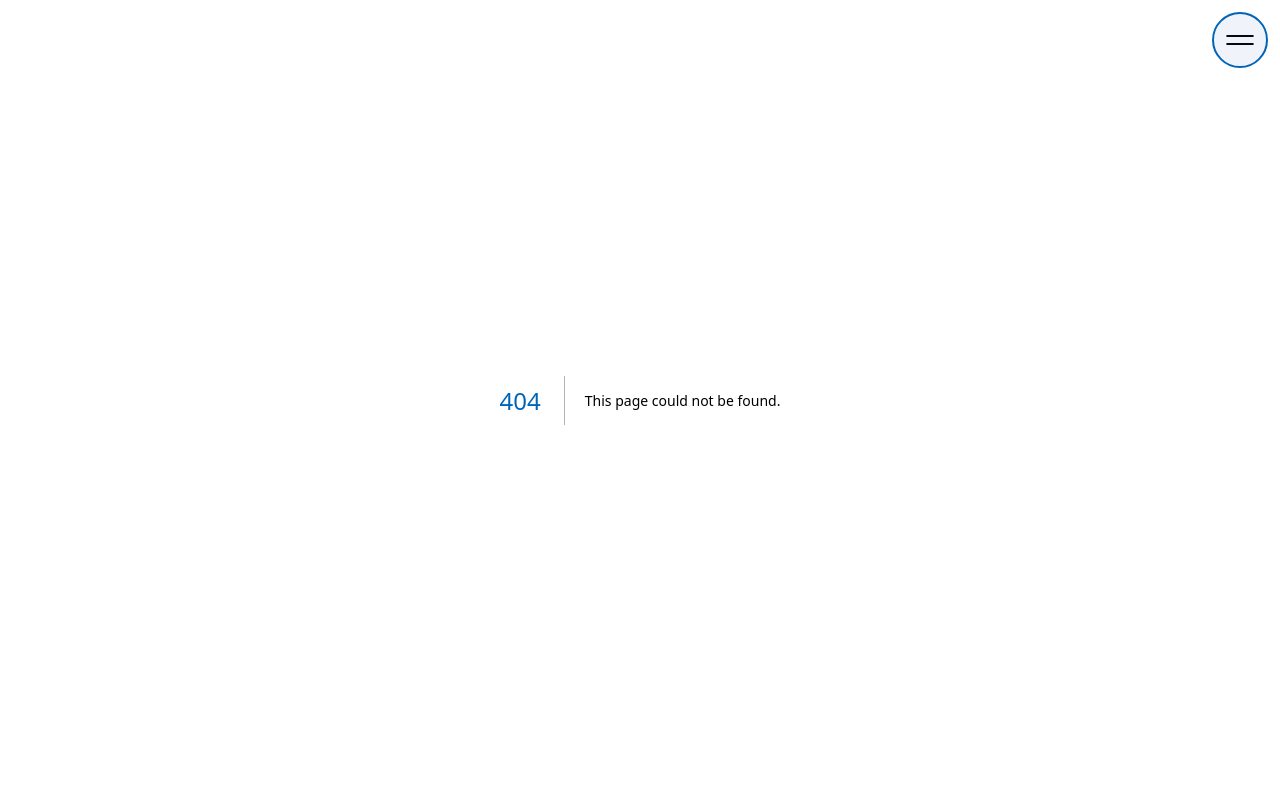
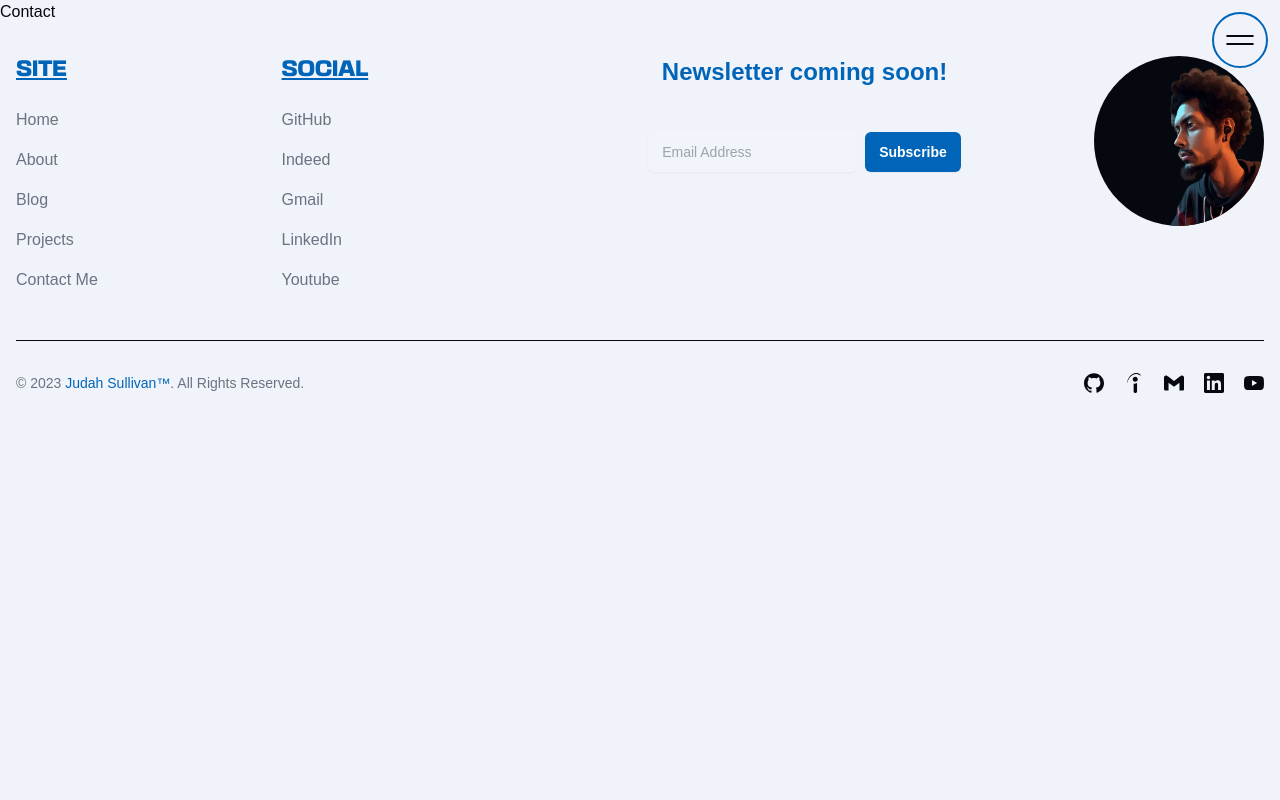
Before and after one commit to judahsullivan/Tina-Blog, a Next.js app: page /contact in a window 1280 px wide. Before the commit this address had no page. Shown: the top 800 px of the page. Built offline with nearby package versions, Linux system fonts and the light colour scheme; a web font is replaced by a local one.

Commit message:
fixed broken links on footer and linked image to home page

```diff
--- a/src/components/navigation/footer/footer.ts
+++ b/src/components/navigation/footer/footer.ts
@@ -25,7 +25,7 @@ export const footerData: FooterProps[] = [
     pageLinks: {
       sectionName: 'Site',
       links: [
-        { key: 'home', name: 'Home', url: '/home' },
+        { key: 'home', name: 'Home', url: '/' },
         { key: 'about', name: 'About', url: '/about' },
         { key: 'blog', name: 'Blog', url: '/blog' },
         { key: 'projects', name: 'Projects', url: '/projects' },
--- a/src/components/navigation/footer/index.tsx
+++ b/src/components/navigation/footer/index.tsx
@@ -68,8 +68,8 @@ export default function Footer() {
               </div>
             </div>
             <div>
-              <a
-                href="https://flowbite.com/"
+              <Link
+                href="/"
                 className="flex items-center bg-theme-inverted relative  w-[170px] h-[170px] overflow-hidden rounded-full"
               >
                 <Image
@@ -78,7 +78,7 @@ export default function Footer() {
                   alt="Image of me created in MidJourney"
                   priority
                 />
-              </a>
+              </Link>
             </div>
           </div>
 
--- /dev/null
+++ b/src/pages/contact.tsx
@@ -0,0 +1,3 @@
+export default function Contact() {
+  return <div>Contact</div>;
+}
```
